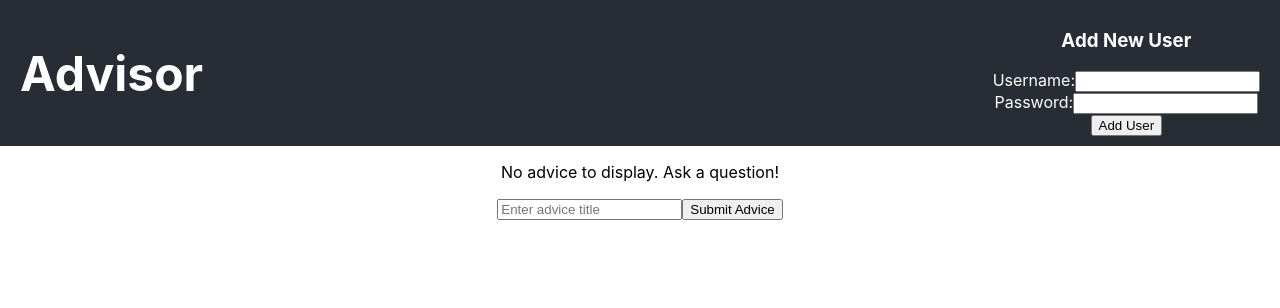
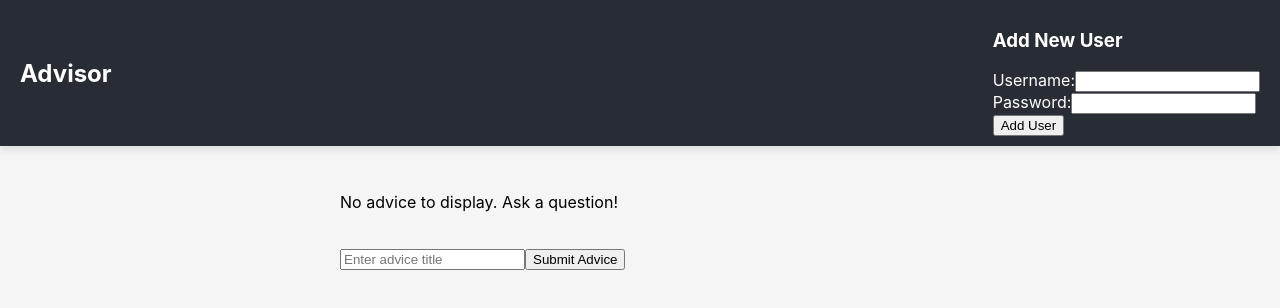
Before and after one commit to naturuplift/AdviseNextStep, a React (Create React App) app in the folder client/: page / in a window 1280 px wide. Shown: the top 308 px of the page. Built offline with nearby package versions, Linux system fonts and the light colour scheme.

Commit message:
Update App.css

```diff
--- a/client/src/App.css
+++ b/client/src/App.css
@@ -1,6 +1,8 @@
-
 .App {
-  text-align: center;
+  display: flex;
+  flex-direction: column;
+  min-height: 100vh;
+  background-color: #f5f5f5;
 }
 
 .Navbar {
@@ -10,11 +12,12 @@
   background-color: #282c34;
   padding: 10px 20px;
   color: white;
+  box-shadow: 0 4px 8px rgba(0, 0, 0, 0.1);
 }
 
 .Navbar-title h1 {
   margin: 0;
-  font-size: 3rem;
+  font-size: 1.5rem;
 }
 
 .Navbar-login {
@@ -22,20 +25,70 @@
   align-items: center;
 }
 
-.Hero {
+.ChatContainer {
   display: flex;
   flex-direction: column;
   align-items: center;
-  justify-content: center;
-  height: 80vh; /* Adjust as needed */
-  background-color: #f5f5f5;
+  justify-content: flex-start;
+  flex-grow: 1;
   padding: 20px;
-  box-shadow: 0 4px 8px rgba(0,0,0,0.1);
-  border-radius: 8px;
 }
 
-.Hero form, .Hero div {
+.ChatContainer form, .ChatContainer div {
   width: 100%;
   max-width: 600px; /* Adjust as needed */
   margin: 10px 0;
 }
+
+.AdviceForm {
+  display: flex;
+  align-items: center;
+  justify-content: center;
+  width: 100%;
+  background-color: white;
+  padding: 10px;
+  border-radius: 8px;
+  box-shadow: 0 4px 8px rgba(0, 0, 0, 0.1);
+}
+
+.AdviceForm input {
+  flex-grow: 1;
+  padding: 10px;
+  margin-right: 10px;
+  border: 1px solid #ccc;
+  border-radius: 4px;
+}
+
+.AdviceForm button {
+  padding: 10px 20px;
+  border: none;
+  background-color: #007bff;
+  color: white;
+  border-radius: 4px;
+  cursor: pointer;
+}
+
+.AdviceForm button:hover {
+  background-color: #0056b3;
+}
+
+.AdviceDisplay {
+  display: flex;
+  flex-direction: column;
+  align-items: flex-start;
+  width: 100%;
+  background-color: white;
+  padding: 20px;
+  border-radius: 8px;
+  box-shadow: 0 4px 8px rgba(0, 0, 0, 0.1);
+}
+
+.AdviceDisplay p {
+  margin: 0;
+  padding: 10px 0;
+  border-bottom: 1px solid #eaeaea;
+}
+
+.AdviceDisplay p:last-child {
+  border-bottom: none;
+}
```
